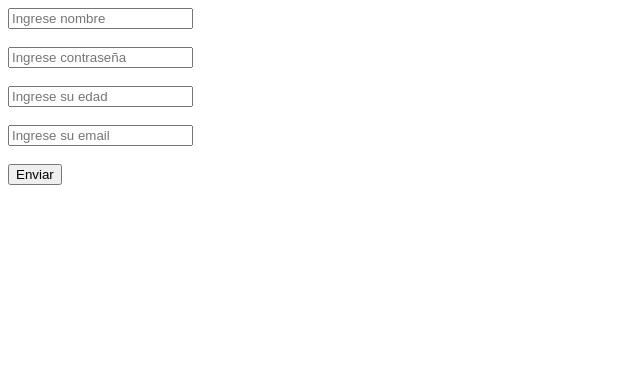
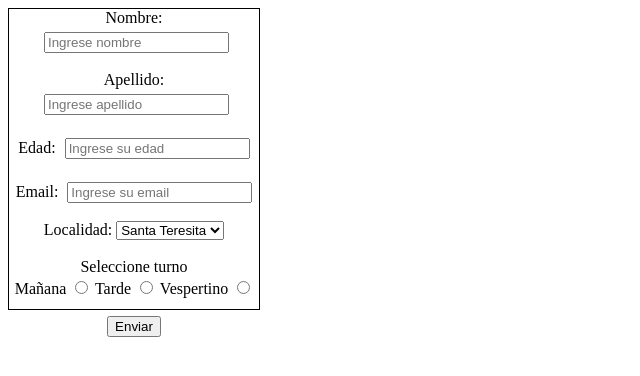
Before and after one commit to juampii10/claseHTML, a plain HTML site: page forms.html in a window 1280 px wide. Shown: the whole page, without its empty margins (0-640 px from the left). Drawn offline with Linux system fonts and the light colour scheme.

Commit message:
Test forms

```diff
--- a/forms.html
+++ b/forms.html
@@ -5,19 +5,53 @@
     <meta http-equiv="X-UA-Compatible" content="IE=edge">
     <meta name="viewport" content="width=device-width, initial-scale=1.0">
     <title>Document</title>
+    <style>
+        .div1 {
+            border: 1px solid black;
+            width: 250px;
+            height: 300px;
+        }
+
+        label input {
+            margin-top: 5px;
+            margin-left: 5px;
+        }
+
+    </style>
 </head>
 <body>
 
-    <div>
+    <div class="div1">
         <form>
-            <input type="text" name="nombre" id="" placeholder="Ingrese nombre"><br><br>
-            <input type="password" name="contrasena" id="" placeholder="Ingrese contraseña"><br><br>
-            <input type="number" name="edad" id="" placeholder="Ingrese su edad"><br><br>
-            <input type="email" name="mail" id="" placeholder="Ingrese su email"><br><br>
+        <center>
+            <label>Nombre: <input type="text" name="nombre" placeholder="Ingrese nombre"></label><br><br>
+            <label>Apellido: <input type="text" name="apellido" placeholder="Ingrese apellido"></label><br><br>
+            <label>Edad: <input type="number" name="edad" placeholder="Ingrese su edad"></label><br><br>
+            <label>Email: <input type="email" name="mail" placeholder="Ingrese su email"></label><br><br>
+            <label for="localidad">Localidad: </label>
+            <select name="localidad" id="localidad">
+                <option value="st">Santa Teresita</option>
+                <option value="mdt">Mar del Tuyú</option>
+                <option value="mda">Mar de Ajó</option>
+                <option value="lb">Las Toninas</option>
+                <option value="sb">San Bernardo</option>
+            </select><br><br>
+            <label>
+                Seleccione turno <br>
+                Mañana
+                <input type="radio" name="manana" id="man" value="Mañana">
+            </label>
+            <label>
+                Tarde
+                <input type="radio" name="tarde" id="tar" value="Tarde">
+            </label>
+            <label>
+                Vespertino
+                <input type="radio" name="vespertino" id="vesp" value="vespertino">
+            </label><br><br>
             <input type="submit" value="Enviar">
+        </center>
         </form>
     </div>
-
-
 </body>
 </html>
```
